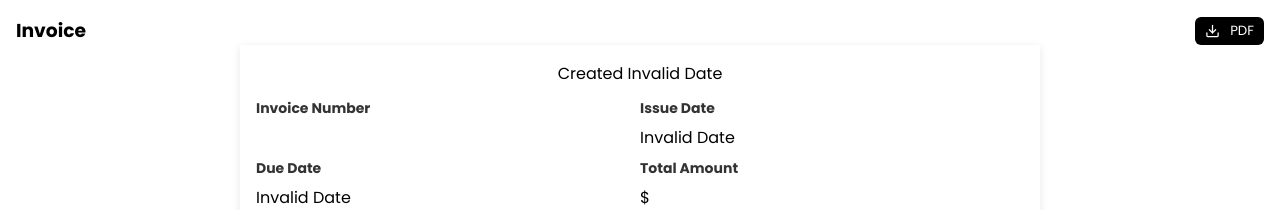
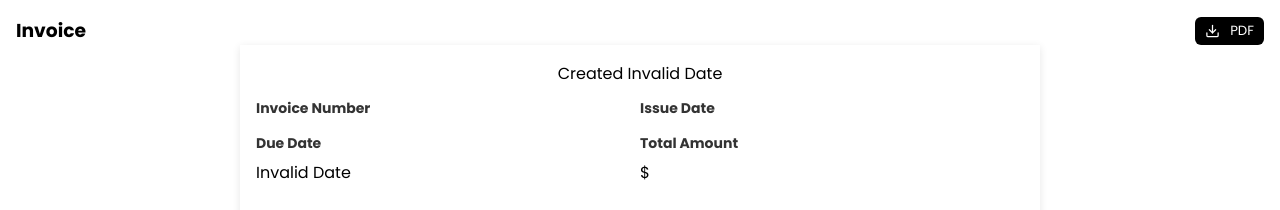
Before and after one commit to abbasahmad-official/invoice_frontend, a React (Vite) app: page /pay/invoice/1 in a window 1280 px wide. Shown: the top 210 px of the page. Built offline with nearby package versions, Linux system fonts and the light colour scheme; no server answers.

Commit message:
add a safe code

```diff
--- a/src/clientInvoiceView.jsx
+++ b/src/clientInvoiceView.jsx
@@ -163,7 +163,7 @@ const {
           </div>
           <div>
             <h4>Issue Date</h4>
-            <p>{formatDate(invoice.createdAt)}</p>
+            <p>{invoice.createdAt && formatDate(invoice.createdAt)}</p>
           </div>
           <div>
             <h4>Due Date</h4>
```
